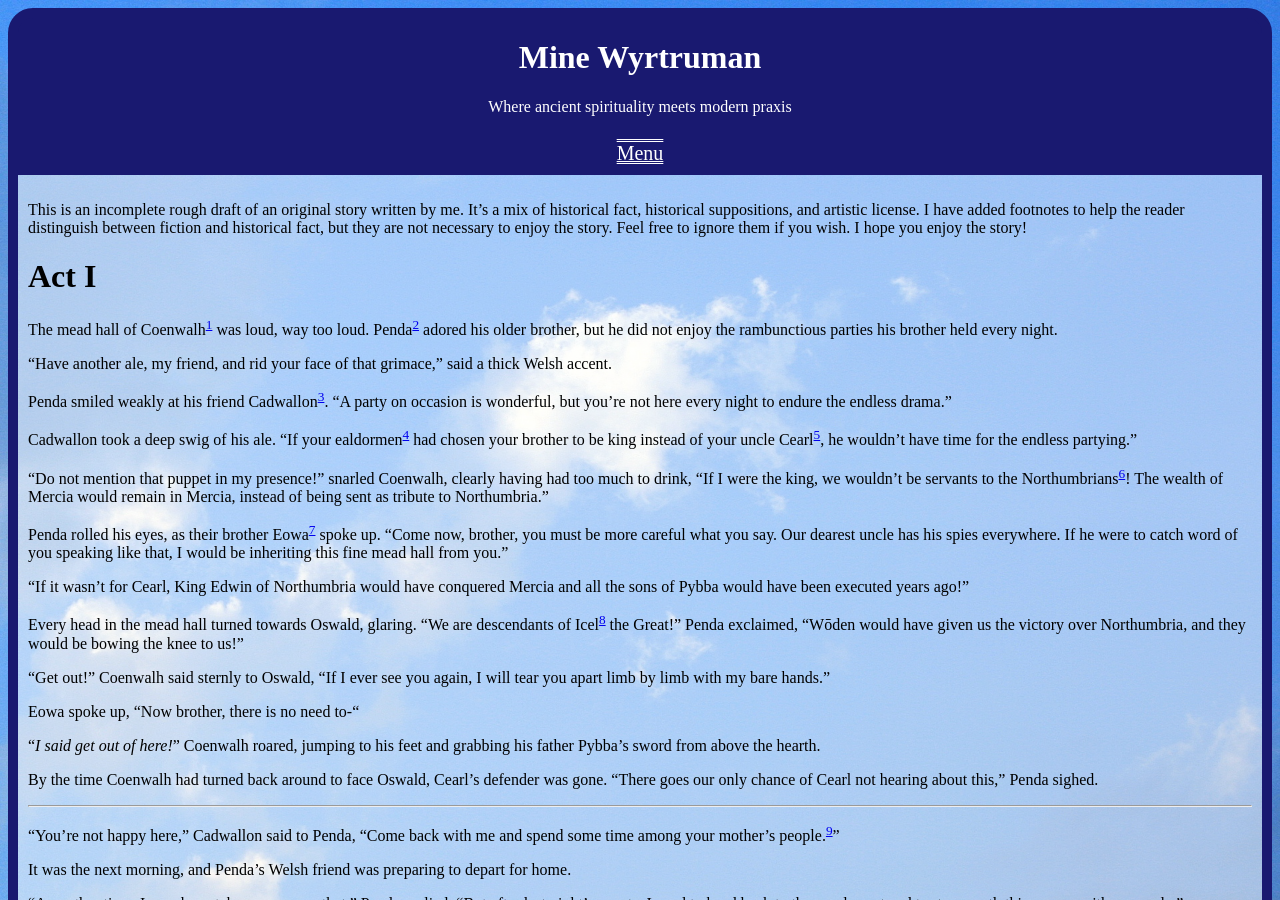
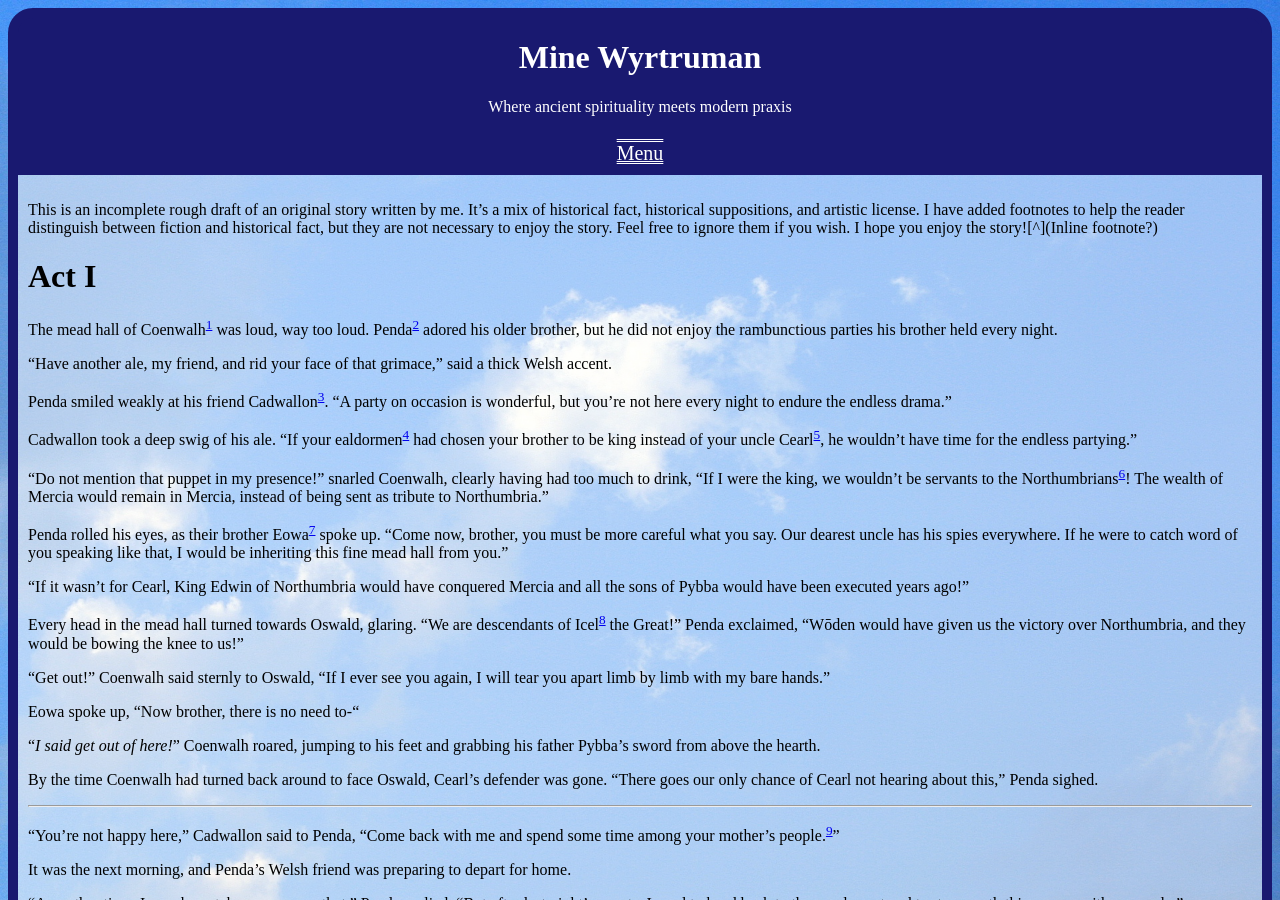
Before and after one commit to byronpendason/byronpendason.github.io, a Jekyll site: the page built from young_penda-swamp_ettin.md, in a window 1280 px wide and 900 px high. Built offline with Jekyll 4.4.1, drawn with Linux system fonts in a browser that asks for light colours; our own code applies the rules of GitHub Pages for plain Markdown files; comment, search, counter and statistics services are not loaded; some of the changed lines change nothing that is shown.

Commit message:
Update young_penda-swamp_ettin.md

```diff
--- a/young_penda-swamp_ettin.md
+++ b/young_penda-swamp_ettin.md
@@ -8,8 +8,7 @@
   exclude: 'yes'
 ---
 
-This is an incomplete rough draft of an original story written by me. It's a mix of historical fact, historical suppositions, and artistic license. I have added footnotes to help the reader distinguish between fiction and historical fact, but they are not necessary to enjoy the story. Feel free to ignore them if you wish. I hope you enjoy the story!
-
+This is an incomplete rough draft of an original story written by me. It's a mix of historical fact, historical suppositions, and artistic license. I have added footnotes to help the reader distinguish between fiction and historical fact, but they are not necessary to enjoy the story. Feel free to ignore them if you wish. I hope you enjoy the story![^](Inline footnote?)
 # Act I
 
 The mead hall of Coenwalh[^coenwalh] was loud, way too loud. Penda[^penda] adored his older brother, but he did not enjoy the rambunctious parties his brother held every night.
```
